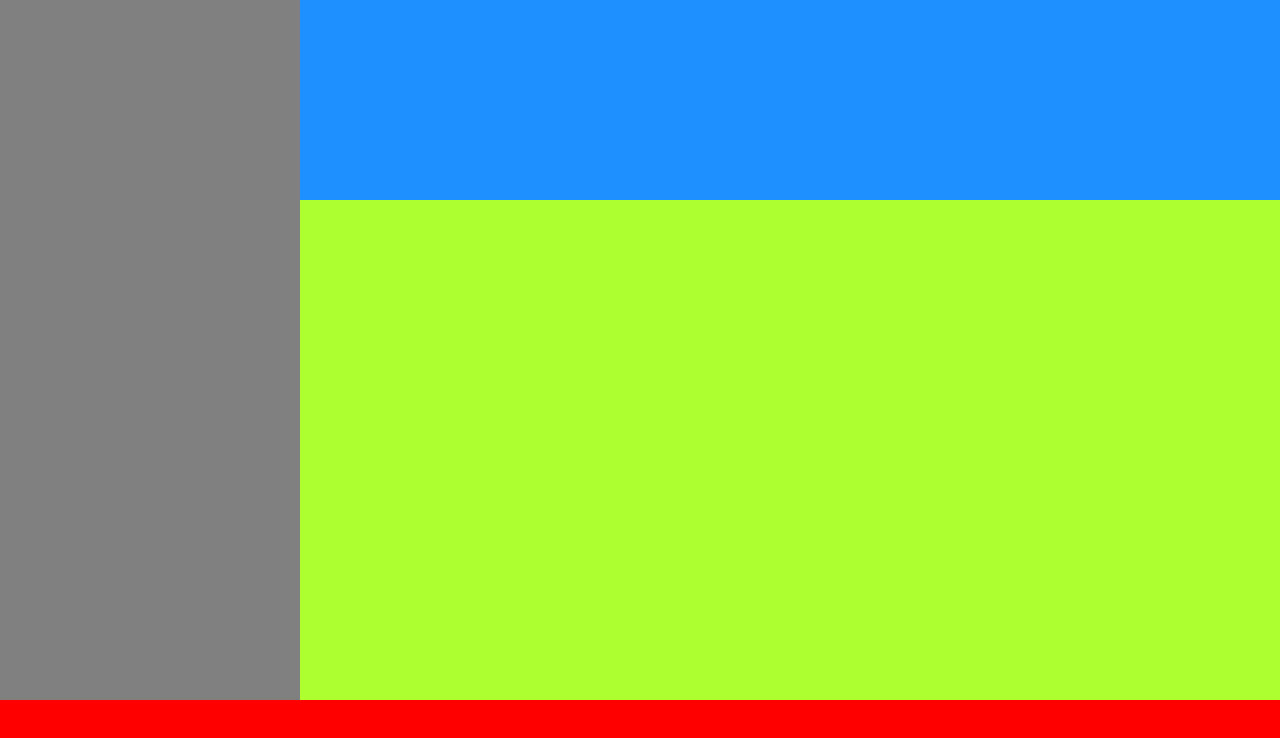
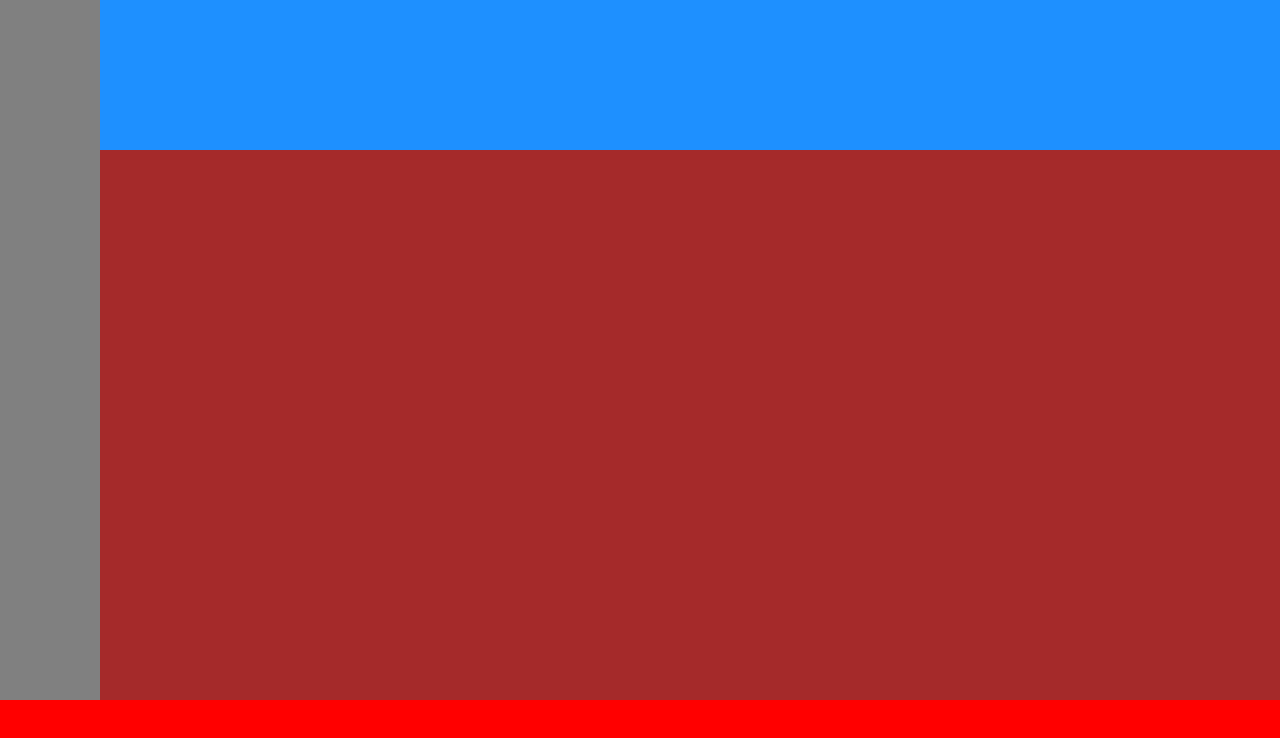
Before and after one commit to pietroscandola/html-css-spotifyweb, a plain HTML site: page index.html in a window 1280 px wide. Drawn offline with Linux system fonts and the light colour scheme.

Commit message:
add div in main-header

```diff
--- a/css/style.css
+++ b/css/style.css
@@ -29,10 +29,16 @@ main {
     display: flex;
 }
 
+
+/* Main-Header */
+
 .main-header {
-    flex-basis: 300px;
+    flex-basis: 100px;
     background-color: gray;
 }
+
+
+/* Main-Body */
 
 .main-body {
     display: flex;
@@ -42,11 +48,24 @@ main {
 }
 
 .top-main-body {
-    flex-basis: 200px;
+    flex-basis: 150px;
     background-color: dodgerblue;
 }
+
+.down-main-body {
+    flex-grow: 1;
+    background-color: brown;
+}
+
+
+/****** FOOTER******/
 
 footer {
     height: 100px;
     background-color: red;
 }
+
+
+/****** CSS MEDIA QUERY ******/
+
+@media screen and (min-width: 575px) {}
--- a/index.html
+++ b/index.html
@@ -15,7 +15,10 @@
 <body>
     <div class="wrapper">
         <main>
-            <div class="main-header"></div>
+            <div class="main-header">
+                <div class="top-main-header"></div>
+                <div class="down-main-header"></div>
+            </div>
             <div class="main-body">
                 <div class="top-main-body"></div>
                 <div class="down-main-body"></div>
```
